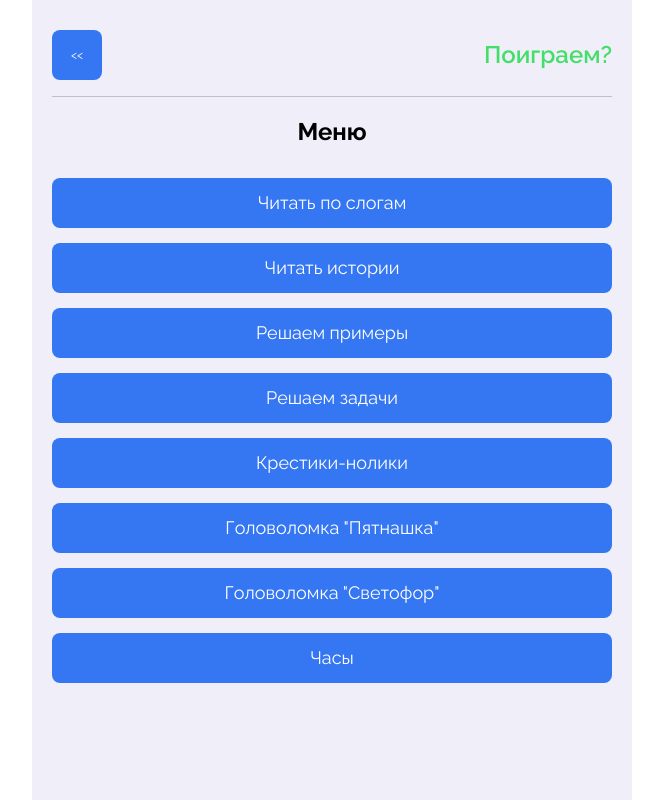
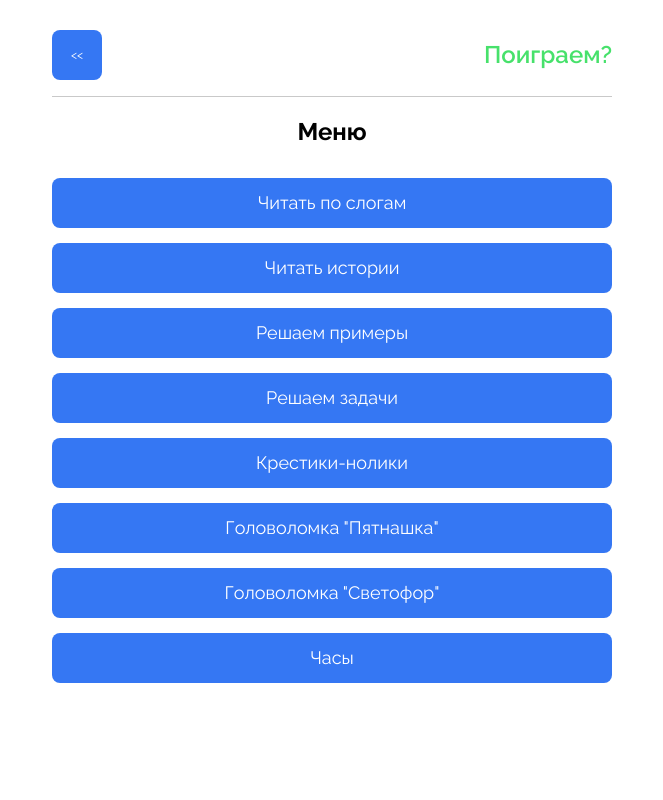
Before and after one commit to Alisbur/kidsGames, a React (Vite) app: page / in a window 1280 px wide. Shown: the whole page, without its empty margins (308-971 px from the left). Built offline with nearby package versions, Linux system fonts and the light colour scheme.

Commit message:
disables app bg color

```diff
--- a/src/App.module.scss
+++ b/src/App.module.scss
@@ -14,5 +14,5 @@
   flex-direction: column;
   align-items: center;
   gap: 20px;
-  background-color: $appBgColor;
+  // background-color: $appBgColor;
 }
```
